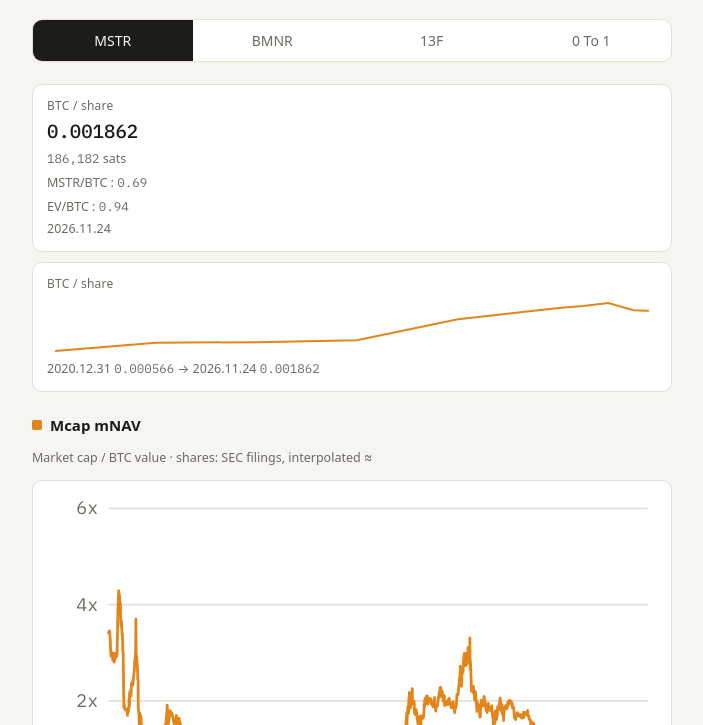
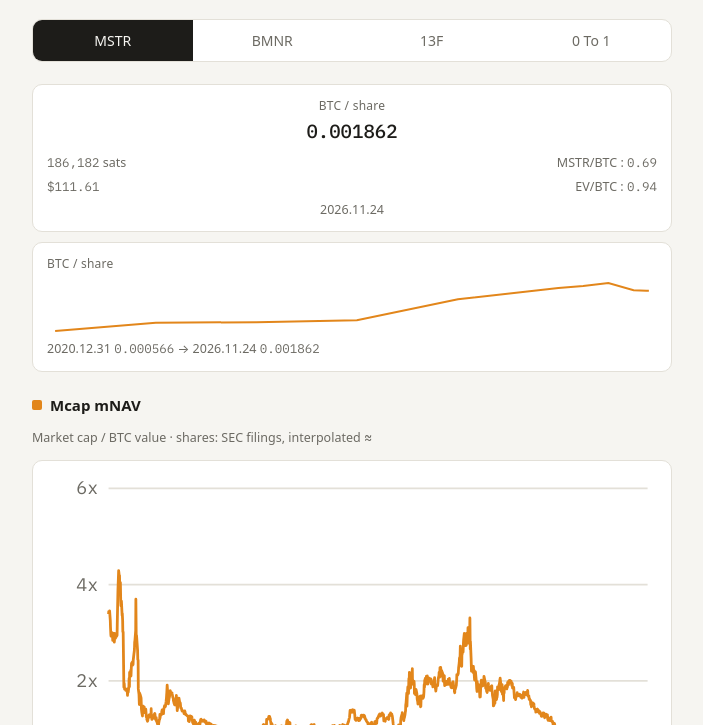
Before and after one commit to zhoonk-art/sbd-invest-archiving, a plain HTML site: page index.html in a window 1280 px wide. Shown: the part 75-800 px from the top of the page, without its empty margins (288-991 px from the left). Drawn offline with Linux system fonts and the light colour scheme; a web font is replaced by a local one.

Commit message:
Update Invest Archiving data

```diff
--- a/index.html
+++ b/index.html
@@ -381,9 +381,9 @@ select{font:inherit;font-size:14px;padding:7px 10px;border:1px solid var(--line)
       sp=`<div class="tile wide spark"><div class="k">${U} / share</div><svg viewBox="0 0 ${W} ${H}" preserveAspectRatio="none" role="img" aria-label="${U} / share"><path d="M${h.map(r=>X(+toD(r.date)).toFixed(1)+','+Y(per(r)).toFixed(1)).join(' L')}" fill="none" stroke="${TABS[tab].color}" stroke-width="2" vector-effect="non-scaling-stroke"/></svg>
         <div class="d">${krDate(h[0].date)} <span class="num">${f6(per(h[0]))}</span> → ${krDate(c.date)} <span class="num">${f6(cps)}</span></div></div>`}
     el.innerHTML=`
-      <div class="tile${tab==='mstr'?' wide':''}"><div class="k">${U} / share</div><div class="v num">${f6(cps)}</div>
+      ${tab==='mstr'&&c.price&&c.coin_price?`<div class="tile wide" style="text-align:center"><div class="k">${U} / share</div><div class="v num">${f6(cps)}</div><div style="display:flex;justify-content:space-between;gap:12px;margin:4px 0"><div style="text-align:left"><div class="d" style="white-space:nowrap"><span class="num">${fmtInt(cps*1e8)}</span> sats</div><div class="d" style="white-space:nowrap"><span class="num">$${(cps*c.coin_price).toFixed(2)}</span></div></div><div style="text-align:right"><div class="d" style="white-space:nowrap">${TK2[tab]}/${U} : <span class="num">${(c.price/(cps*c.coin_price)).toFixed(2)}</span></div><div class="d" style="white-space:nowrap">EV/${U} : <span class="num">${c.mnav.toFixed(2)}</span></div></div></div><div class="d">${krDate(c.price_date||c.mnav_date||c.date)}</div></div>`:`<div class="tile"><div class="k">${U} / share</div><div class="v num">${f6(cps)}</div>
         ${tab==='mstr'?`<div class="d"><span class="num">${fmtInt(cps*1e8)}</span> sats</div>`:''}
-        ${tab==='mstr'&&c.price&&c.coin_price?`<div class="d">${TK2[tab]}/${U} : <span class="num">${(c.price/(cps*c.coin_price)).toFixed(2)}</span></div><div class="d">EV/${U} : <span class="num">${c.mnav.toFixed(2)}</span></div><div class="d">${krDate(c.price_date||c.mnav_date||c.date)}</div>`:`${g!=null?`<div class="d">${krDate(base.date)} 대비 <span class="num ${cls(g)}">${sign(g)}${Math.abs(g*100).toFixed(1)}%</span></div>`:''}<div class="d">${c.shares_basis||''} <span class="num">${fmtInt(c.shares/1e3)}</span>k (${krDate(c.shares_date||c.date)})</div>`}</div>
+        ${tab==='mstr'&&c.price&&c.coin_price?`<div class="d">${TK2[tab]}/${U} : <span class="num">${(c.price/(cps*c.coin_price)).toFixed(2)}</span></div><div class="d">EV/${U} : <span class="num">${c.mnav.toFixed(2)}</span></div><div class="d">${krDate(c.price_date||c.mnav_date||c.date)}</div>`:`${g!=null?`<div class="d">${krDate(base.date)} 대비 <span class="num ${cls(g)}">${sign(g)}${Math.abs(g*100).toFixed(1)}%</span></div>`:''}<div class="d">${c.shares_basis||''} <span class="num">${fmtInt(c.shares/1e3)}</span>k (${krDate(c.shares_date||c.date)})</div>`}</div>`}
       ${tab==='mstr'?'':`      <div class="tile"><div class="k">EV mNAV</div><div class="v num">${c.mnav.toFixed(2)}x${c.mnav_src==='calc'?'*':''}</div>
         <div class="d">${krDate(c.mnav_date||c.date)}${c.price?` · ${TK2[tab]} <span class="num">$${c.price}</span>`:''}</div>
         ${c.coin_price?`<div class="d">${U} <span class="num">${fmtUsd(c.coin_price)}</span></div>`:''}<div class="d">EV / ${U} value</div></div>`}
```
